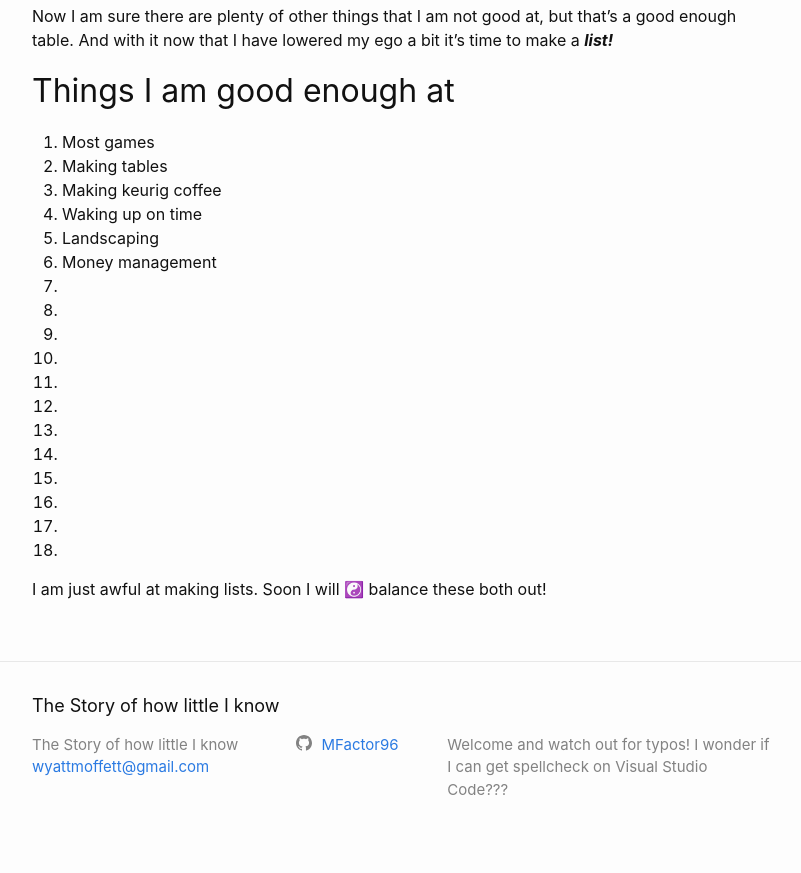
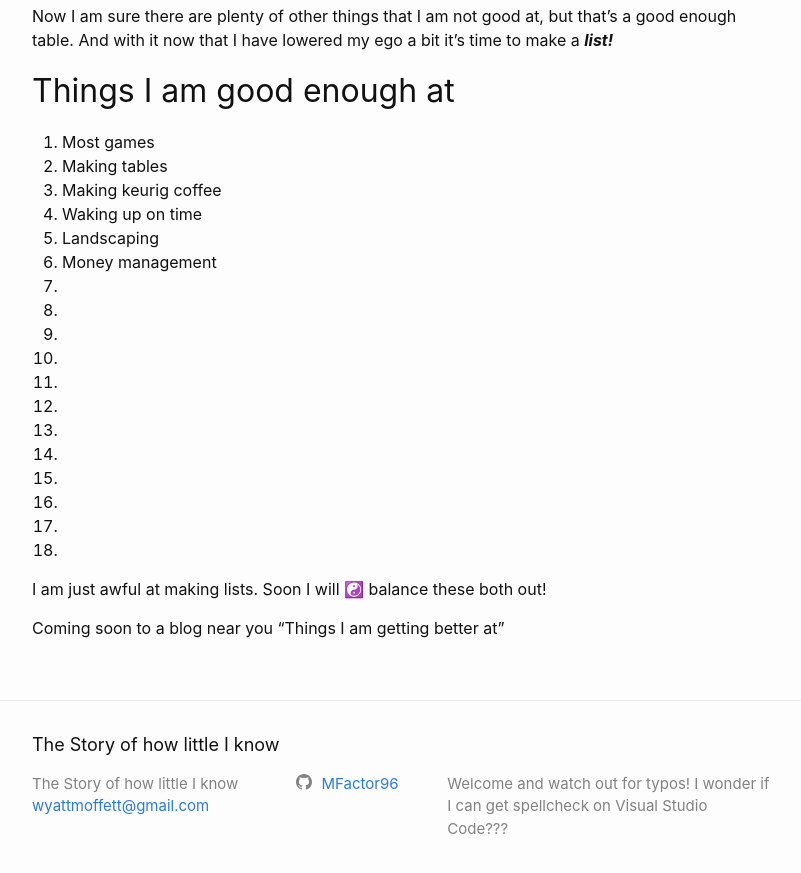
Before and after one commit to MFactor96/MFactor96.github.io, a Jekyll site: the page built from _posts/2022-09-13-Not-good-enough.md, in a window 1280 px wide and 900 px high, scrolled down 671 px. Shown: the top 873 px of the window, without its empty margins (238-1039 px from the left). Built offline with Jekyll 4.4.1, drawn with Linux system fonts in a browser that asks for light colours.

Commit message:
Update 2022-09-13-Not-good-enough.md

```diff
--- a/_posts/2022-09-13-Not-good-enough.md
+++ b/_posts/2022-09-13-Not-good-enough.md
@@ -42,3 +42,5 @@ Things I am good enough at
 18.
 
 I am just awful at making lists. Soon I will ☯️ balance these both out!
+
+Coming soon to a blog near you "Things I am getting better at"
```
